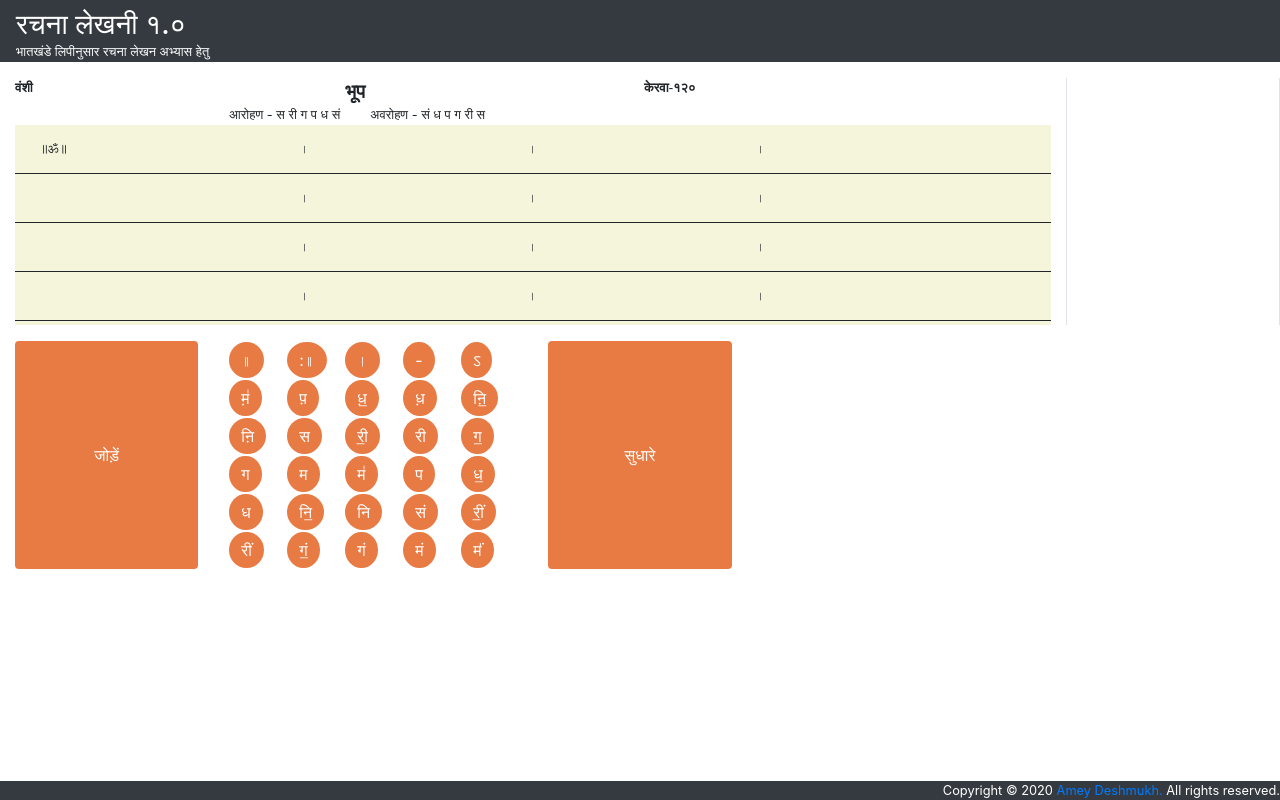
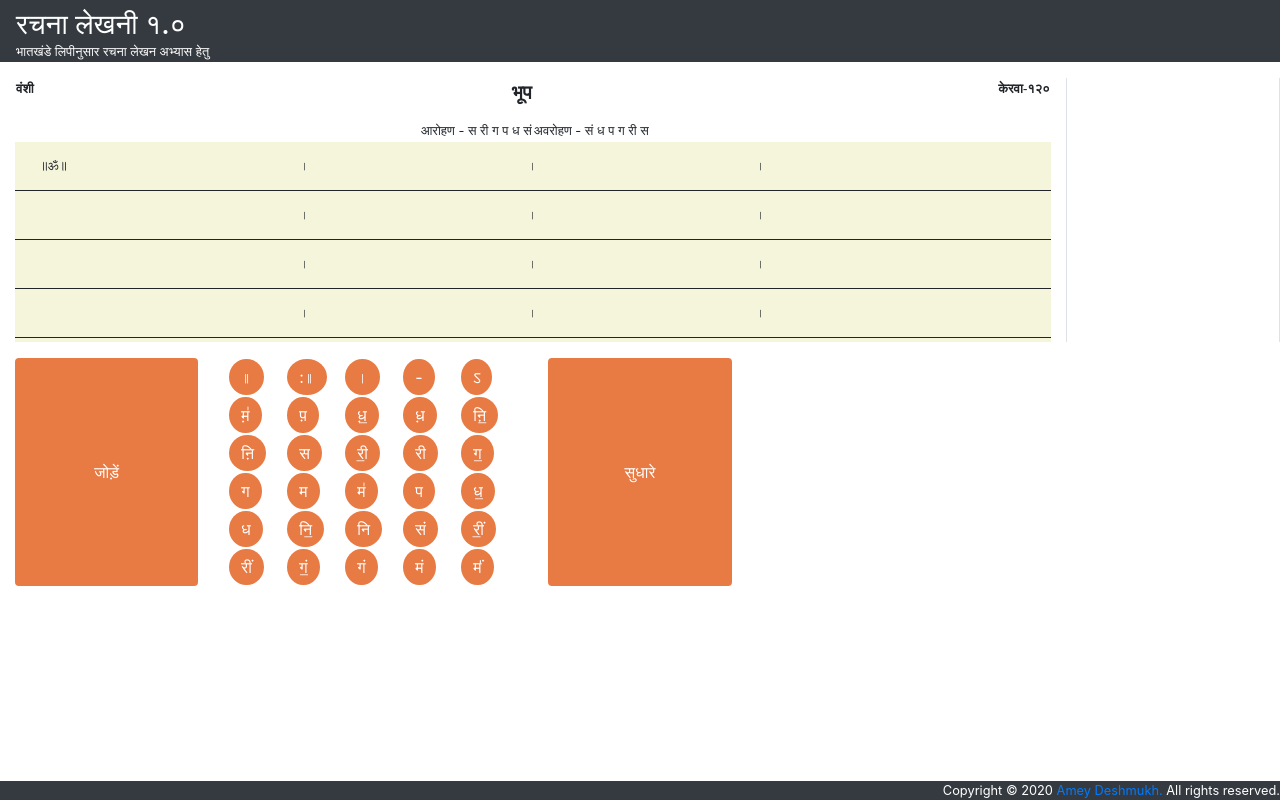
Before and after one commit to ameyzing-deshmukh/amey-lipi-1, an Angular app: page / in a window 1280 px wide. Built offline with nearby package versions, Linux system fonts and the light colour scheme.

Commit message:
name structure change

```diff
--- a/src/app/keypad/keypad.component.css
+++ b/src/app/keypad/keypad.component.css
@@ -36,6 +36,7 @@ table {
   font-size: larger;
   font-weight: bold;
   text-align: center;
+  height: 20px;
 }
 .rachanaDetailsP2{
   font-family: KrutiDev;
--- a/src/app/keypad/keypad.component.html
+++ b/src/app/keypad/keypad.component.html
@@ -2,25 +2,26 @@
     <div class="row py-3">
         <div class="col-lg-10 border-right">
             <div>
-                <div class="row" style="height: 23px;">
-                    <div class="col-lg-2">
-                        <p class="rachanaDetailsP2" style="text-align: left;">वंशी</p>
-                    </div>
-                    <div class="col-lg-4">
-                        <p class="rachanaDetailsP1">भूप</p>
-                    </div>
-                    <div class="col-lg-2">
-                        <p class="rachanaDetailsP2" style="text-align: right;">केरवा-१२०</p>
-                    </div>
-                </div>
-                <div class="row">
-                    <div class="col-lg-4" style="text-align: right;">
-                        <small>आरोहण - स री ग प ध सं</small>
-                    </div>
-                    <div class="col-lg-4" style="text-align: left;">
-                        <small>अवरोहण - सं ध प ग री स</small>
-                    </div>
-                </div>
+                <table>
+                    <tr>
+                        <td>
+                            <p class="rachanaDetailsP2" style="float: left;">वंशी</p>
+                        </td>
+                        <td>
+                            <p class="rachanaDetailsP1" style="float: right;">भूप</p>
+                        </td>
+                        <td></td>
+                        <td>
+                            <p class="rachanaDetailsP2" style="float: right;">केरवा-१२०</p>
+                        </td>
+                    </tr>
+                    <tr>
+                        <td></td>
+                        <td style="float: right;"><small>आरोहण - स री ग प ध सं</small></td>
+                        <td><small>अवरोहण - सं ध प ग री स</small></td>
+                        <td></td>
+                    </tr>
+                </table>
             </div>
 
             <div class="rachanaContainer mat-elevation-z8">
```
